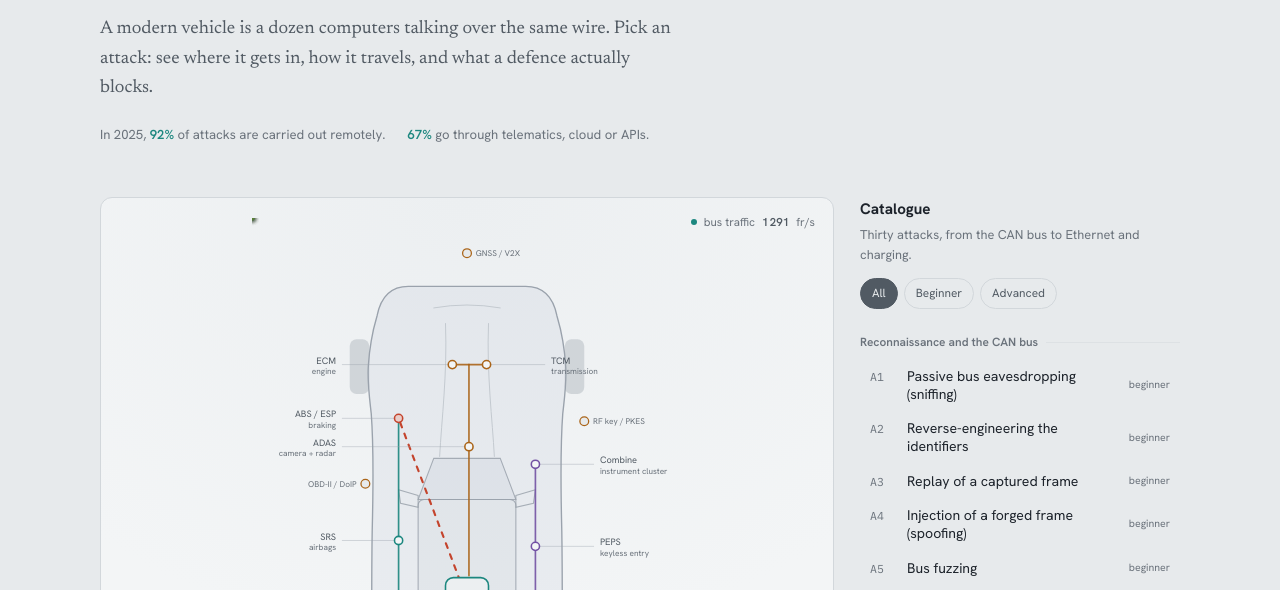
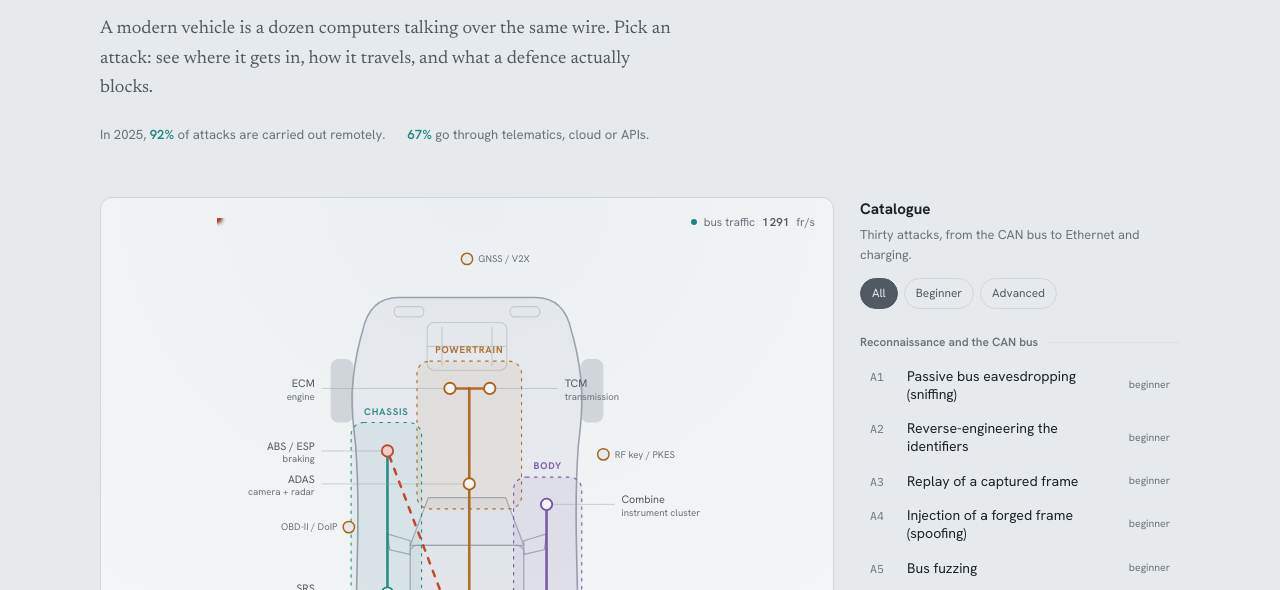
Before and after one commit to matthieu-rgb/car-attack-explorer, a website built with Vite: page index.html in a window 1280 px wide. Shown: the part 168-758 px from the top of the page. Built offline with nearby package versions, Linux system fonts and the light colour scheme.

Commit message:
Schema plus expressif : zones de domaine, gateway et noeuds agrandis, interieur esquisse, animation d'attaque renforcee (paquet, saturation des bus)

```diff
--- a/src/render/vehicle.ts
+++ b/src/render/vehicle.ts
@@ -7,13 +7,21 @@ type Pt = { x: number; y: number };
 
 // Bus trunks. Drawn and reused as SMIL motion paths for ambient traffic.
 const TRUNKS: { domain: Domain; draw: string; motion: string }[] = [
-  { domain: "powertrain", draw: "M222 150 V366", motion: "M222 150 V366" },
-  { domain: "chassis", draw: "M150 205 V390 H198", motion: "M150 205 V390 H198" },
-  { domain: "bodyd", draw: "M290 252 V420 M290 390 H242", motion: "M290 252 V390 H242" },
-  { domain: "info", draw: "M220 560 V412", motion: "M220 560 V412" },
+  { domain: "powertrain", draw: "M222 150 V364", motion: "M222 150 V364" },
+  { domain: "chassis", draw: "M150 205 V390 H194", motion: "M150 205 V390 H194" },
+  { domain: "bodyd", draw: "M290 252 V420 M290 390 H246", motion: "M290 252 V390 H246" },
+  { domain: "info", draw: "M220 560 V416", motion: "M220 560 V416" },
 ];
 
 const STUBS = ["M205 150 H222", "M240 150 H222"]; // ecm, tcm into powertrain spine
+
+// Domain zones (trust boundaries), enclosing each domain's ECUs.
+const ZONES: { domain: Domain; x: number; y: number; w: number; h: number; lx: number; ly: number }[] = [
+  { domain: "powertrain", x: 176, y: 126, w: 92, h: 130, lx: 222, ly: 119 },
+  { domain: "chassis", x: 118, y: 180, w: 62, h: 180, lx: 149, ly: 173 },
+  { domain: "bodyd", x: 261, y: 228, w: 60, h: 220, lx: 291, ly: 221 },
+  { domain: "info", x: 189, y: 444, w: 62, h: 142, lx: 220, ly: 601 },
+];
 
 const CAR_STATIC = `
   <g aria-hidden="true">
@@ -28,13 +36,14 @@ const CAR_STATIC = `
       C119 582 116 562 117 544 C118 528 121 510 122 480 C123 440 122 380 123 320
       C124 280 125 240 122 200 C120 182 118 168 119 152 C120 135 122 120 128 100
       C132 80 142 70 160 70 Z"/>
+    <rect class="car-detail" x="156" y="78" width="26" height="9" rx="4"/>
+    <rect class="car-detail" x="258" y="78" width="26" height="9" rx="4"/>
+    <rect class="car-detail" x="185" y="92" width="70" height="42" rx="6"/>
+    <path class="car-faint" d="M198 96 V130 M242 96 V130 M185 113 H255"/>
     <path class="car-line" d="M186 246 L254 246 L270 288 L170 288 Z" style="fill:var(--glass)"/>
     <rect class="car-line" x="170" y="288" width="100" height="142" rx="6"
       style="fill:color-mix(in srgb,var(--car) 9%,transparent)"/>
     <path class="car-line" d="M170 430 L270 430 L254 478 L186 478 Z" style="fill:var(--glass)"/>
-    <path class="car-faint" d="M198 108 C200 160 194 206 192 244"/>
-    <path class="car-faint" d="M242 108 C240 160 246 206 248 244"/>
-    <path class="car-faint" d="M186 92 Q220 86 254 92"/>
     <path class="car-faint" d="M180 520 Q220 530 260 520"/>
     <path class="car-faint" d="M172 600 Q220 610 268 600"/>
     <path class="car-line" d="M170 284 L150 278 L152 292 L170 296 Z"/>
@@ -62,7 +71,6 @@ export function createVehiclePlan(reduceMotion: boolean): VehiclePlan {
     "aria-label": t("fig.alt"),
   });
 
-  // defs: motion paths
   const defs = el("defs");
   TRUNKS.forEach((trk, i) => defs.append(el("path", { id: `motion-${i}`, d: trk.motion })));
   svg.append(defs);
@@ -72,20 +80,36 @@ export function createVehiclePlan(reduceMotion: boolean): VehiclePlan {
   carG.innerHTML = CAR_STATIC;
   svg.append(carG);
 
+  // domain zones
+  const zoneLayer = el("g", { "aria-hidden": "true" });
+  for (const z of ZONES) {
+    const color = domVar(z.domain);
+    zoneLayer.append(
+      el("rect", { class: "zone", x: z.x, y: z.y, width: z.w, height: z.h, rx: 11, style: `color:${color}` }),
+    );
+    zoneLayer.append(
+      el("text", { class: "zone-label", x: z.lx, y: z.ly, "text-anchor": "middle", style: `color:${color}` }, [
+        t(`legend.${z.domain}`),
+      ]),
+    );
+  }
+  svg.append(zoneLayer);
+
   // buses
   const busLayer = el("g");
   const busEls: SVGElement[] = [];
   for (const trk of TRUNKS) {
-    const p = el("path", { class: "bus", d: trk.draw, style: `stroke:${domVar(trk.domain)}` });
+    const color = domVar(trk.domain);
+    const p = el("path", { class: "bus", d: trk.draw, style: `color:${color};stroke:${color}` });
     busEls.push(p);
     busLayer.append(p);
   }
   for (const d of STUBS) {
-    busLayer.append(el("path", { class: "bus", d, style: "stroke:var(--powertrain)" }));
+    busLayer.append(el("path", { class: "bus", d, style: "color:var(--powertrain);stroke:var(--powertrain)" }));
   }
   svg.append(busLayer);
 
-  // ambient traffic (skipped entirely when reduced motion is requested)
+  // ambient traffic (skipped when reduced motion is requested)
   if (!reduceMotion) {
     const trafficLayer = el("g", { "aria-hidden": "true" });
     TRUNKS.forEach((trk, i) => {
@@ -115,11 +139,11 @@ export function createVehiclePlan(reduceMotion: boolean): VehiclePlan {
   const pathLayer = el("g", { "aria-hidden": "true" });
   svg.append(pathLayer);
 
-  // gateway
+  // gateway (central hub)
   const gw = el("g", { class: "gw" });
-  gw.append(el("rect", { class: "gw-box", x: 198, y: 368, width: 44, height: 44, rx: 8 }));
-  gw.append(el("text", { class: "gw-t", x: 220, y: 388, "text-anchor": "middle" }, ["CENTRAL"]));
-  gw.append(el("text", { class: "gw-t", x: 220, y: 398, "text-anchor": "middle" }, ["GATEWAY"]));
+  gw.append(el("rect", { class: "gw-box", x: 193, y: 363, width: 54, height: 54, rx: 9 }));
+  gw.append(el("text", { class: "gw-t", x: 220, y: 386, "text-anchor": "middle" }, ["CENTRAL"]));
+  gw.append(el("text", { class: "gw-t", x: 220, y: 400, "text-anchor": "middle" }, ["GATEWAY"]));
   svg.append(gw);
 
   // nodes
@@ -136,10 +160,8 @@ export function createVehiclePlan(reduceMotion: boolean): VehiclePlan {
     g.append(
       el("text", { class: "lbl u", x: labelX, y: n.y + 10, "text-anchor": anchor }, [t(`node.${n.id}.sub`)]),
     );
-    g.append(el("circle", { class: "node", cx: n.x, cy: n.y, r: 4.2 }));
-    g.append(
-      el("circle", { class: "node-ring", cx: n.x, cy: n.y, r: 4.2, style: `stroke:${domVar(n.domain)}` }),
-    );
+    g.append(el("circle", { class: "node", cx: n.x, cy: n.y, r: 5 }));
+    g.append(el("circle", { class: "node-ring", cx: n.x, cy: n.y, r: 5, style: `stroke:${domVar(n.domain)}` }));
     nodeEls.set(n.id, g);
     nodeLayer.append(g);
   }
@@ -150,12 +172,10 @@ export function createVehiclePlan(reduceMotion: boolean): VehiclePlan {
   const entryEls = new Map<string, SVGGElement>();
   for (const e of vehicle.entries) {
     const g = el("g", { class: "entry-g" });
-    g.append(el("circle", { class: "mk", cx: e.x, cy: e.y, r: 4.5 }));
+    g.append(el("circle", { class: "mk", cx: e.x, cy: e.y, r: 5 }));
     const left = e.side === "left";
-    const lx = left ? e.x - 9 : e.x + 9;
-    g.append(
-      el("text", { x: lx, y: e.y + 3, "text-anchor": left ? "end" : "start" }, [t(`entry.${e.id}.label`)]),
-    );
+    const lx = left ? e.x - 10 : e.x + 10;
+    g.append(el("text", { x: lx, y: e.y + 3, "text-anchor": left ? "end" : "start" }, [t(`entry.${e.id}.label`)]));
     entryEls.set(e.id, g);
     entryLayer.append(g);
   }
@@ -182,19 +202,31 @@ export function createVehiclePlan(reduceMotion: boolean): VehiclePlan {
     return points.map((p, i) => `${i === 0 ? "M" : "L"}${p.x} ${p.y}`).join(" ");
   }
 
+  // Draw the attack path and, unless reduced motion, a packet travelling along it.
+  function drawPath(points: Pt[]): void {
+    if (points.length < 2) return;
+    pathLayer.append(el("path", { class: "atkpath", id: "atk-live", d: pathD(points) }));
+    if (reduceMotion) return;
+    const packet = el("circle", { class: "packet", r: 3.4 });
+    const motion = el("animateMotion", { dur: "1.8s", repeatCount: "indefinite", rotate: "0", begin: "0.15s" });
+    motion.append(el("mpath", { href: "#atk-live" }));
+    packet.append(motion);
+    pathLayer.append(packet);
+  }
+
   function burst(p: Pt, color: string): void {
     const ring = el("circle", {
       cx: p.x,
       cy: p.y,
-      r: reduceMotion ? 12 : 6,
+      r: reduceMotion ? 13 : 7,
       fill: "none",
       stroke: color,
-      "stroke-width": 1.6,
-      opacity: reduceMotion ? 0.8 : 1,
+      "stroke-width": 1.8,
+      opacity: reduceMotion ? 0.85 : 1,
     });
     if (!reduceMotion) {
       ring.append(
-        el("animate", { attributeName: "r", values: "6;16", dur: "1.2s", repeatCount: "indefinite" }),
+        el("animate", { attributeName: "r", values: "7;17", dur: "1.2s", repeatCount: "indefinite" }),
         el("animate", { attributeName: "opacity", values: ".9;0", dur: "1.2s", repeatCount: "indefinite" }),
       );
     }
@@ -204,10 +236,7 @@ export function createVehiclePlan(reduceMotion: boolean): VehiclePlan {
   function setBusHot(domains: Domain[], on: boolean): void {
     for (const [idx, trk] of TRUNKS.entries()) {
       if (!domains.includes(trk.domain)) continue;
-      const node = busEls[idx];
-      node.style.opacity = on ? "1" : "";
-      node.style.strokeWidth = on ? "2.8" : "";
-      node.style.filter = on ? `drop-shadow(0 0 3px ${domVar(trk.domain)})` : "";
+      busEls[idx].classList.toggle("hot", on);
     }
   }
 
@@ -222,33 +251,25 @@ export function createVehiclePlan(reduceMotion: boolean): VehiclePlan {
 
   function setAttack(attack: Attack, blockedBy: Countermeasure | null): void {
     clear();
-
-    // entry pulse
-    const entryEl = entryEls.get(attack.entry);
-    if (entryEl) entryEl.classList.add("hot");
-
-    // resolve route points
+    entryEls.get(attack.entry)?.classList.add("hot");
     const routePts = attack.route.map(resolve);
 
     if (blockedBy) {
-      // Blocked: the chain stops. Segmentation rejects at the gateway; the other
-      // defences at the targeted interface (the last route point). Nothing is
-      // marked compromised, and the buses are not lit as reached.
+      // Segmentation rejects at the gateway; other defences at the targeted
+      // interface (last point). Nothing is marked compromised, buses stay cold.
       let cut = routePts.length;
       if (blockedBy === "segmentation") {
         const gi = attack.route.indexOf("gateway");
         cut = gi >= 0 ? gi + 1 : Math.max(1, routePts.length - 1);
       }
       const shown = routePts.slice(0, cut);
-      if (shown.length >= 2) pathLayer.append(el("path", { class: "atkpath", d: pathD(shown) }));
+      drawPath(shown);
       burst(shown[shown.length - 1] ?? gatewayPt, "var(--ok)");
       return;
     }
 
-    // Passes: the full path, the reached buses lit, and the target compromised.
-    if (routePts.length >= 2) {
-      pathLayer.append(el("path", { class: "atkpath", d: pathD(routePts) }));
-    }
+    // Passes: full path, buses reached lit, target compromised.
+    drawPath(routePts);
     if (attack.busHighlight) setBusHot(attack.busHighlight, true);
     if (attack.target === "gateway") {
       gw.classList.add("gw-crit");
--- a/src/styles/app.css
+++ b/src/styles/app.css
@@ -152,7 +152,7 @@ select.ctrl {
 svg.plan {
   display: block;
   width: 100%;
-  max-width: 430px;
+  max-width: 500px;
   height: auto;
   margin: 4px auto 0;
 }
@@ -645,16 +645,71 @@ footer.ethic p {
   stroke-width: 1;
   stroke-linecap: round;
 }
+.car-detail {
+  fill: none;
+  stroke: var(--car-soft);
+  stroke-width: 1;
+}
 .tire {
   fill: var(--car-soft);
   opacity: 0.7;
 }
 .bus {
   fill: none;
-  stroke-width: 1.7;
+  stroke-width: 2.3;
   stroke-linecap: round;
   stroke-linejoin: round;
+  opacity: 0.92;
+}
+.bus.hot {
+  stroke-width: 3.2;
+  filter: drop-shadow(0 0 3px currentColor);
+  animation: sat 1.1s ease-in-out infinite;
+}
+@keyframes sat {
+  0%,
+  100% {
+    opacity: 0.55;
+  }
+  50% {
+    opacity: 1;
+  }
+}
+
+/* domain zones (trust boundaries) */
+.zone {
+  fill: color-mix(in srgb, currentColor 8%, transparent);
+  stroke: currentColor;
+  stroke-width: 1;
+  stroke-dasharray: 3 4;
   opacity: 0.9;
+}
+.zone-label {
+  font-family: var(--f-sans);
+  font-size: 8.5px;
+  font-weight: 700;
+  letter-spacing: 0.08em;
+  text-transform: uppercase;
+  fill: currentColor;
+  opacity: 0.9;
+}
+.packet {
+  fill: var(--attack);
+  filter: drop-shadow(0 0 3px var(--attack));
+}
+.entry-g.hot .mk {
+  animation: entrypulse 1.5s ease-out infinite;
+}
+@keyframes entrypulse {
+  0% {
+    filter: drop-shadow(0 0 0 var(--attack));
+  }
+  50% {
+    filter: drop-shadow(0 0 5px var(--attack));
+  }
+  100% {
+    filter: drop-shadow(0 0 0 var(--attack));
+  }
 }
 .node {
   fill: var(--surface);
@@ -739,6 +794,8 @@ footer.ethic p {
 
 body.reduce .atkpath,
 body.reduce .frame-dot,
-body.reduce .readout .live {
+body.reduce .readout .live,
+body.reduce .bus.hot,
+body.reduce .entry-g.hot .mk {
   animation: none !important;
 }
```
